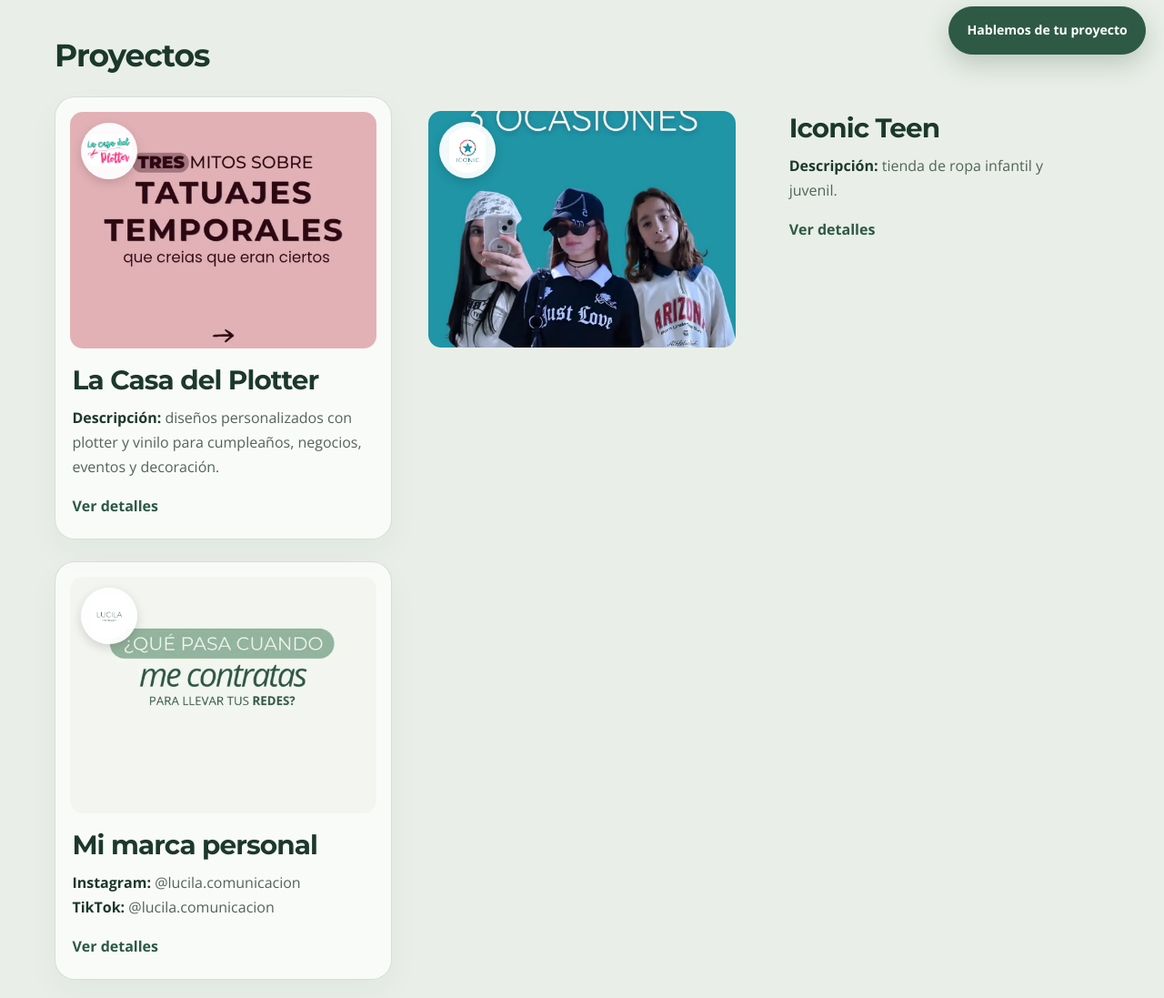
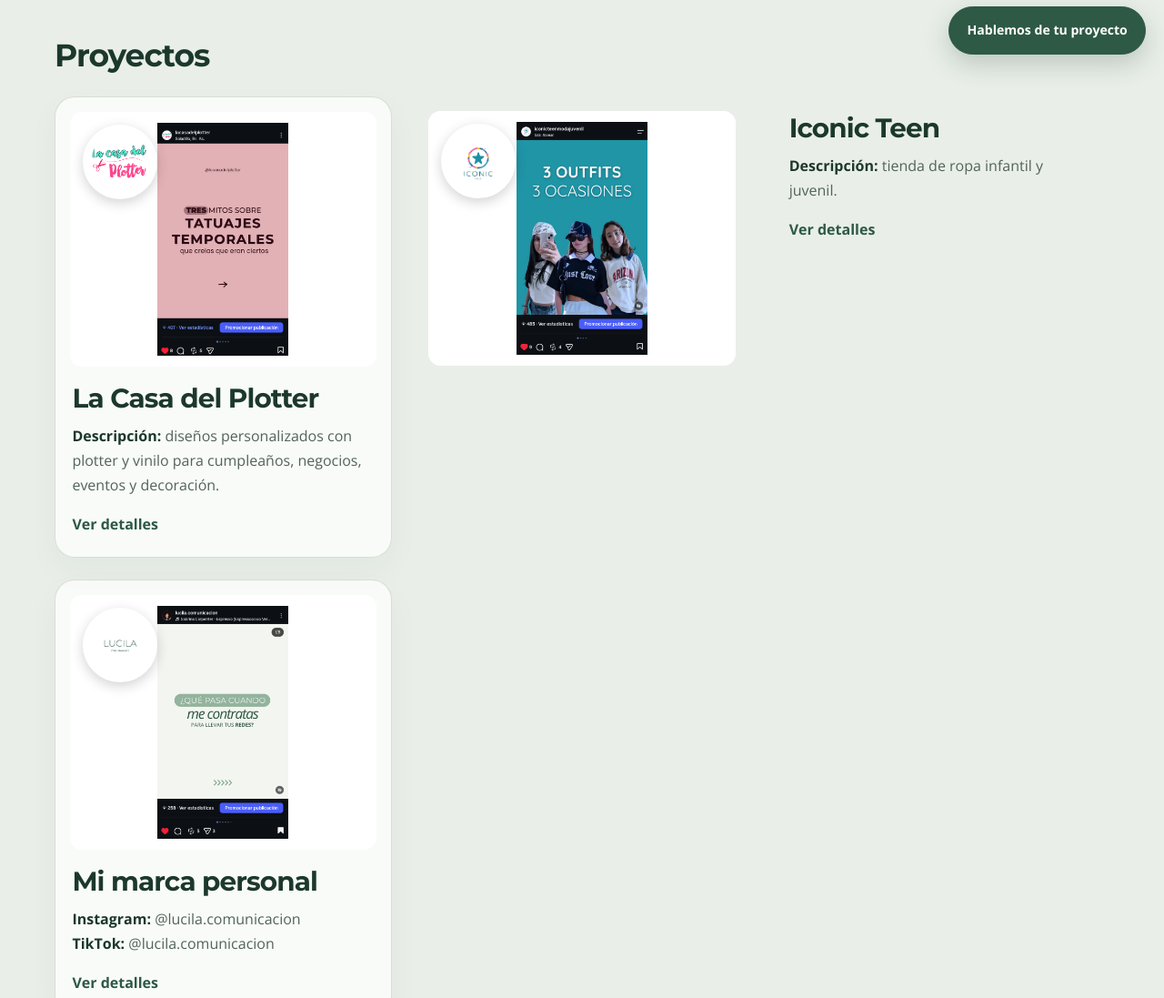
Before and after one commit to lucilacomunicacion/CM, a plain HTML site: page index.html in a window 1280 px wide. Shown: the part 720-1817 px from the top of the page at 91% size. Drawn offline with nearby package versions, Linux system fonts and the light colour scheme.

Commit message:
Add styles for project images and lightbox
Added styles for project images and lightbox functionality.

```diff
--- a/styles.css
+++ b/styles.css
@@ -1408,3 +1408,70 @@
   border-radius: 50%;
   box-shadow: 0 4px 12px rgba(0, 0, 0, 0.15);
 }
+
+/* Portadas del portfolio */
+.project-image {
+  position: relative;
+  display: block;
+  width: 100%;
+  height: 280px;
+  min-height: 280px;
+  padding: 0;
+  overflow: hidden;
+  border-radius: 14px;
+  background: #ffffff;
+  letter-spacing: normal;
+  text-transform: none;
+}
+
+.project-cover-post {
+  position: absolute;
+  inset: 0;
+  width: 100%;
+  height: 100%;
+  object-fit: contain;
+  object-position: center;
+  padding: 12px;
+  background: #ffffff;
+}
+
+.project-cover-logo {
+  position: absolute;
+  top: 14px;
+  left: 14px;
+  z-index: 2;
+  width: 82px;
+  height: 82px;
+  object-fit: contain;
+  padding: 7px;
+  border: 2px solid #ffffff;
+  border-radius: 50%;
+  background: #ffffff;
+  box-shadow: 0 4px 14px rgba(0, 0, 0, 0.18);
+}
+
+
+/* Imágenes y videos ampliados */
+#lightbox-art {
+  width: 100%;
+  min-height: 300px;
+  max-height: 78vh;
+  overflow: auto;
+  background: #ffffff;
+}
+
+#lightbox-art img,
+#lightbox-art video {
+  display: block;
+  width: 100%;
+  height: auto;
+  max-height: 78vh;
+  object-fit: contain;
+  object-position: center;
+  margin: 0 auto;
+}
+
+#lightbox-art img[hidden],
+#lightbox-art video[hidden] {
+  display: none !important;
+}
```
